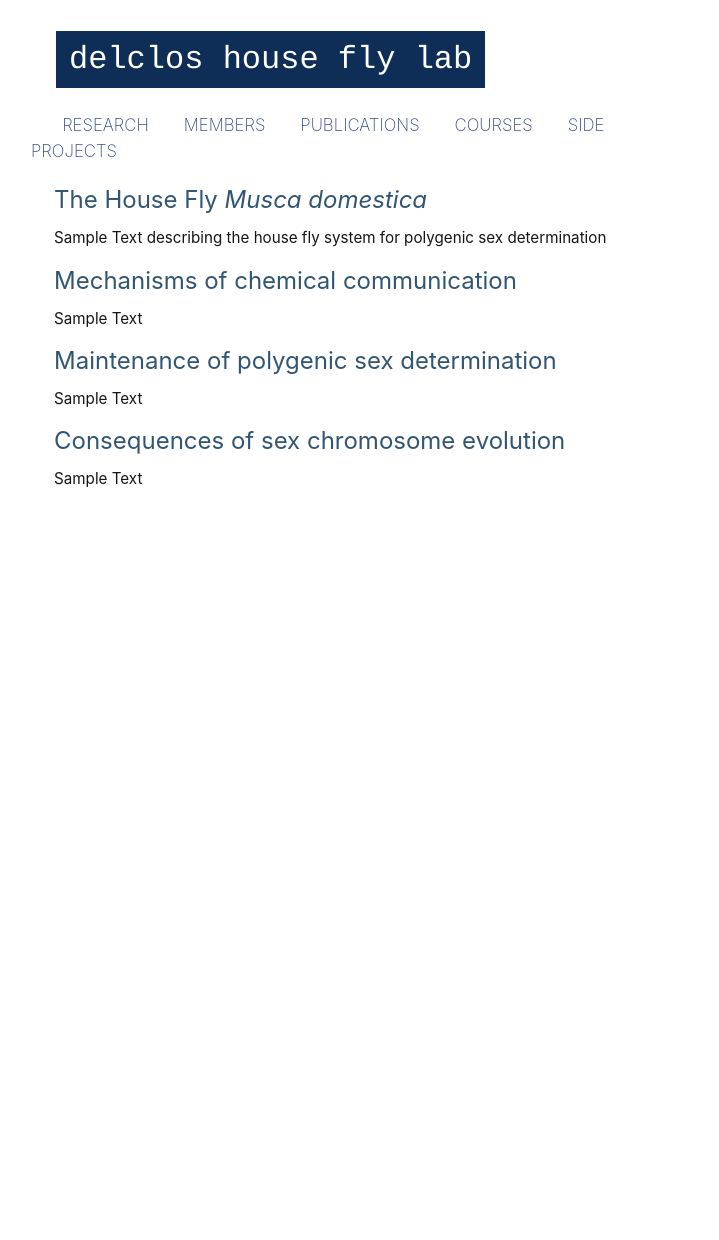
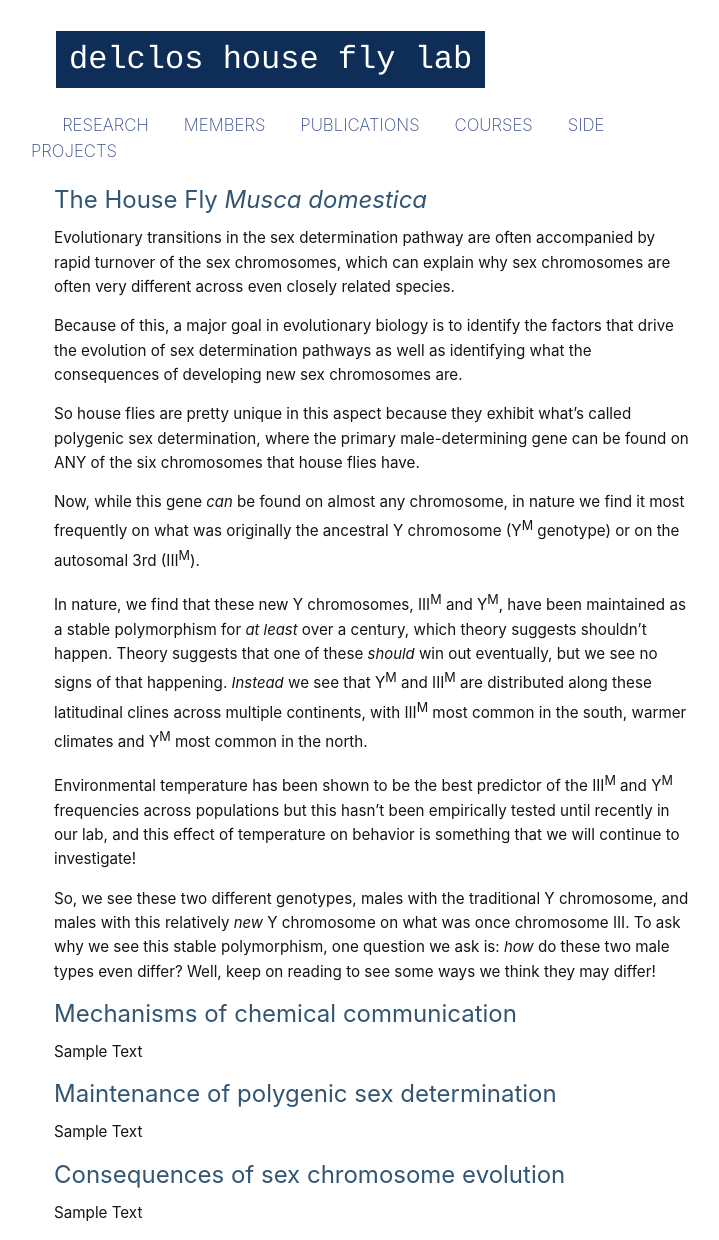
Before and after one commit to pjdelclos/pjdelclos.github.io, a Jekyll site: the page built from about/index.md, in a window 1280 px wide. Shown: the whole page, without its empty margins (266-985 px from the left). Built offline with Jekyll 4.4.1, drawn with Linux system fonts in a browser that asks for light colours; some web fonts are replaced; before the commit the page ends 900 px from its top, so only the background shows below that.

Commit message:
Update index.md

```diff
--- a/about/index.md
+++ b/about/index.md
@@ -5,7 +5,21 @@ title: Research
 
 # The House Fly *Musca domestica*
 
-Sample Text describing the house fly system for polygenic sex determination
+Evolutionary transitions in the sex determination pathway are often accompanied by rapid turnover of the sex chromosomes, which can explain why sex chromosomes are often very different across even closely related species.
+
+Because of this, a major goal in evolutionary biology is to identify the factors that drive the evolution of sex determination pathways as well as identifying what the consequences of developing new sex chromosomes are.
+
+So house flies are pretty unique in this aspect because they exhibit what’s called polygenic sex determination, where the primary male-determining gene can be found on ANY of the six chromosomes that house flies have.
+
+Now, while this gene <em>can</em> be found on almost any chromosome, in nature we find it most frequently on what was originally the ancestral Y chromosome (Y<sup>M</sup> genotype) or on the autosomal 3rd (III<sup>M</sup>).
+
+In nature, we find that these new Y chromosomes, III<sup>M</sup> and Y<sup>M</sup>, have been maintained as a stable polymorphism for <em>at least</em> over a century, which theory suggests shouldn’t happen.  Theory suggests that one of these <em>should</em> win out eventually, but we see no signs of that happening.
+<em>Instead</em> we see that Y<sup>M</sup> and III<sup>M</sup> are distributed along these latitudinal clines across multiple continents, with III<sup>M</sup> most common in the south, warmer climates and Y<sup>M</sup> most common in the north.
+
+Environmental temperature has been shown to be the best predictor of the III<sup>M</sup> and Y<sup>M</sup> frequencies across populations but this hasn’t been empirically tested until recently in our lab, and this effect of temperature on behavior is something that we will continue to investigate!
+
+So, we see these two different genotypes, males with the traditional Y chromosome, and males with this relatively <em>new</em> Y chromosome on what was once chromosome III. To ask why we see this stable polymorphism, one question we ask is: <em>how</em> do these two male types even differ? Well, keep on reading to see some ways we think they may differ!
+
 
 # Mechanisms of chemical communication
 
```
